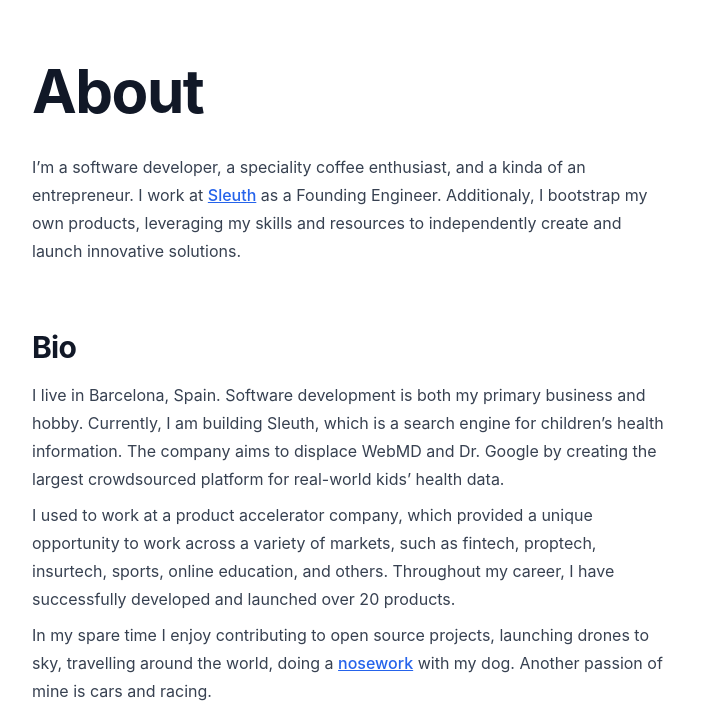
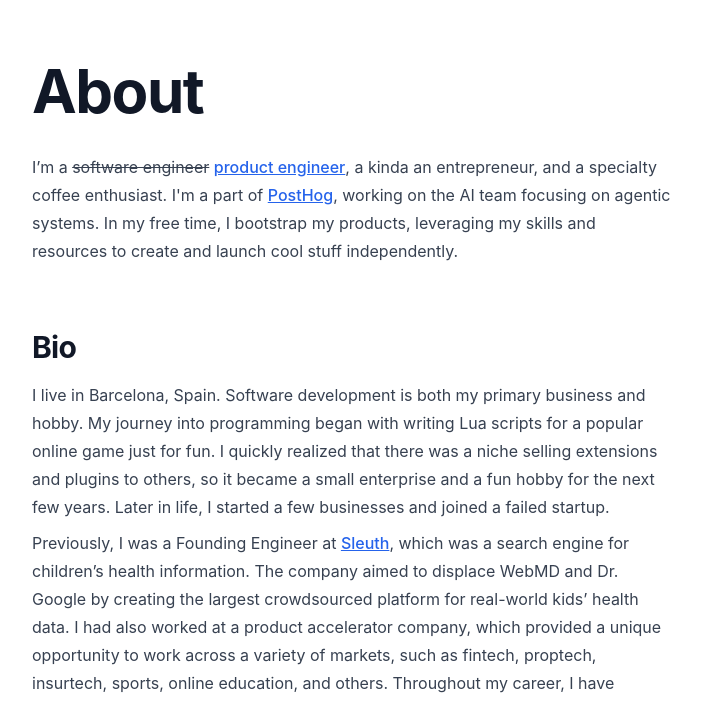
Before and after one commit to skoob13/tarasov.dev, an Astro site: page /about in a window 1280 px wide. Shown: the part 103-806 px from the top of the page, without its empty margins (288-991 px from the left). Built offline with nearby package versions, Linux system fonts and the light colour scheme; Astro itself is replaced by a stand-in of ours.

Commit message:
chore: update bio

```diff
--- a/src/pages/about.astro
+++ b/src/pages/about.astro
@@ -6,25 +6,32 @@ import MainLayout from 'layouts/main-layout.astro';
 
 <MainLayout
   title="About Georgiy Tarasov"
-  description="Georgii is a software developer, speciality coffee enthusiast, and a kinda entrepreneur. I work at Sleuth and bootstrap a business."
+  description="Georgiy is a software developer, specialty coffee enthusiast, and a kinda an entrepreneur. I work at PostHog and bootstrap a business."
 >
   <div class="flex flex-col items-start justify-center">
     <h1 class="mb-8 mt-8 text-3xl font-bold tracking-tight md:text-6xl">About</h1>
     <h2 class="prose mb-8 dark:prose-dark sm:mb-16">
-      I&rsquo;m a software developer, a speciality coffee enthusiast, and a kinda of an entrepreneur. I work at{' '}
-      <a href="https://hellosleuth.com" target="_blank">Sleuth</a> as a Founding Engineer. Additionaly, I bootstrap my own
-      products, leveraging my skills and resources to independently create and launch innovative solutions.
+      I’m a <s>software engineer</s>
+      <a href="https://posthog.com/blog/what-is-a-product-engineer" target="_blank">product engineer</a>, a kinda an
+      entrepreneur, and a specialty coffee enthusiast. I'm a part of <a href="https://posthog.com" target="_blank"
+        >PostHog</a
+      >, working on the AI team focusing on agentic systems. In my free time, I bootstrap my products, leveraging my
+      skills and resources to create and launch cool stuff independently.
     </h2>
     <h3 class="mb-4 text-xl font-bold tracking-tight md:text-3xl">Bio</h3>
     <p class="prose mb-2 dark:prose-dark">
-      I live in Barcelona, Spain. Software development is both my primary business and hobby. Currently, I am building
-      Sleuth, which is a search engine for children&rsquo;s health information. The company aims to displace WebMD and
-      Dr. Google by creating the largest crowdsourced platform for real-world kids&rsquo; health data.
+      I live in Barcelona, Spain. Software development is both my primary business and hobby. My journey into
+      programming began with writing Lua scripts for a popular online game just for fun. I quickly realized that there
+      was a niche selling extensions and plugins to others, so it became a small enterprise and a fun hobby for the next
+      few years. Later in life, I started a few businesses and joined a failed startup.
     </p>
     <p class="prose mb-2 dark:prose-dark">
-      I used to work at a product accelerator company, which provided a unique opportunity to work across a variety of
-      markets, such as fintech, proptech, insurtech, sports, online education, and others. Throughout my career, I have
-      successfully developed and launched over 20 products.
+      Previously, I was a Founding Engineer at
+      <a href="https://hellosleuth.com" target="_blank">Sleuth</a>, which was a search engine for children&rsquo;s
+      health information. The company aimed to displace WebMD and Dr. Google by creating the largest crowdsourced
+      platform for real-world kids&rsquo; health data. I had also worked at a product accelerator company, which
+      provided a unique opportunity to work across a variety of markets, such as fintech, proptech, insurtech, sports,
+      online education, and others. Throughout my career, I have successfully developed and launched over 20 products.
     </p>
     <p class="prose mb-2 dark:prose-dark">
       In my spare time I enjoy contributing to open source projects, launching drones to sky, travelling around the
```
